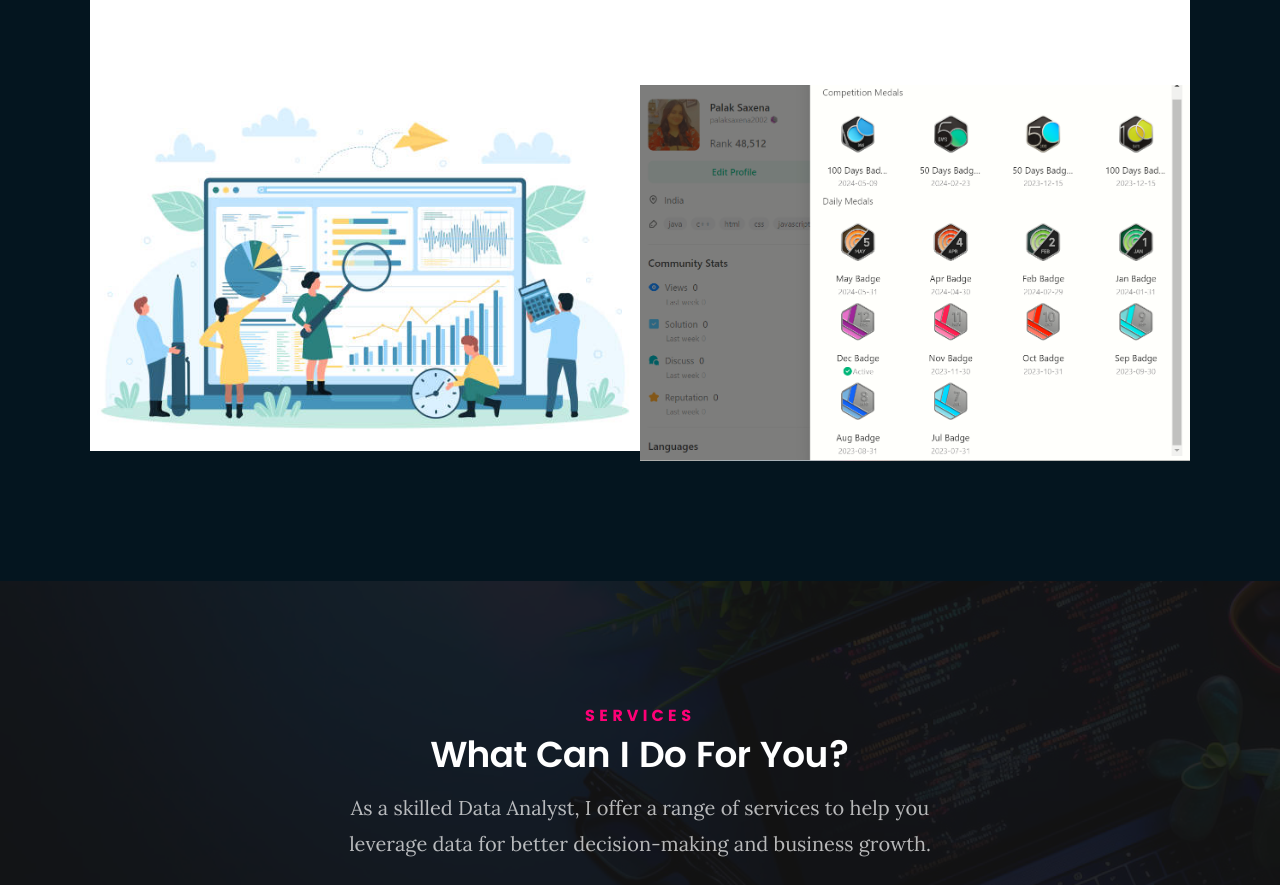
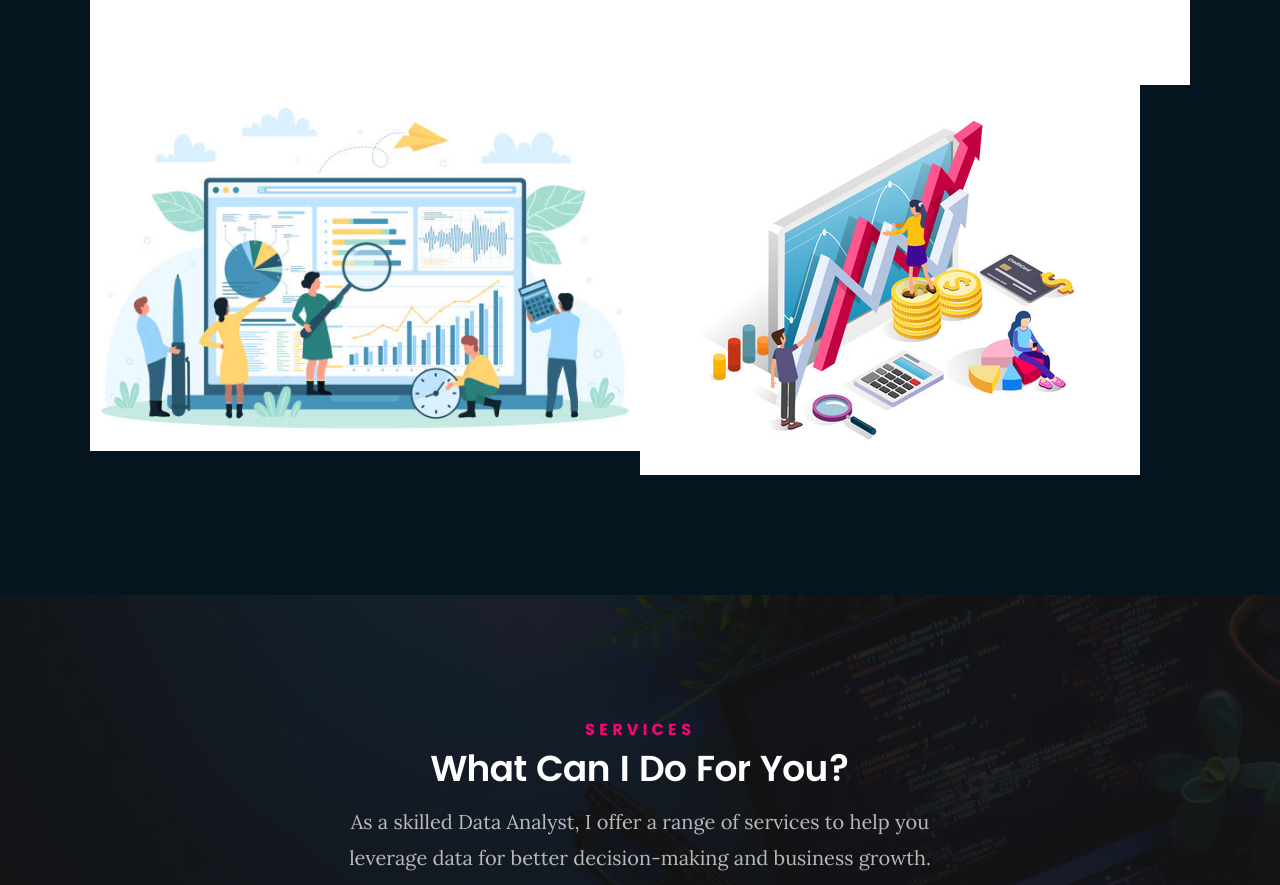
Before and after one commit to S11-Decode/sikandarbaig, a plain HTML site: page index.html in a window 1280 px wide. Shown: the part 10300-11185 px from the top of the page. Drawn offline with Linux system fonts and the light colour scheme; files whose address does not match are found by name.

Commit message:
Update index.html

```diff
--- a/index.html
+++ b/index.html
@@ -1091,7 +1091,7 @@
 
 						 <div class="bgrid folio-item">
 							<div class="item-wrap">
-								<img src="images/lcmedals.png"alt="Clouds">
+								<img src="images/data.jpg"alt="Clouds">
 							   <a href="#modal-03" class="overlay">
 								  <div class="folio-item-table">
 									  <div class="folio-item-cell">
```
